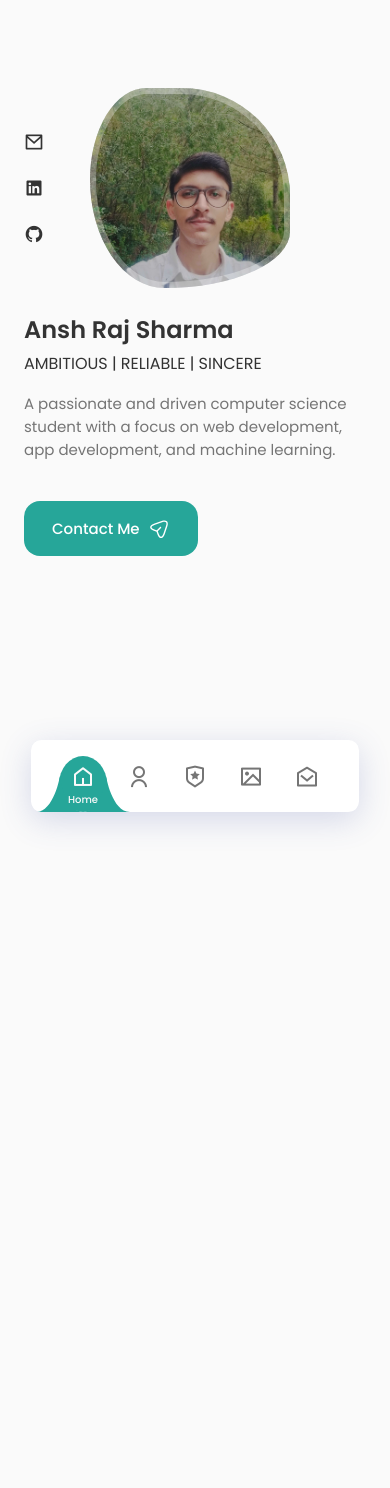
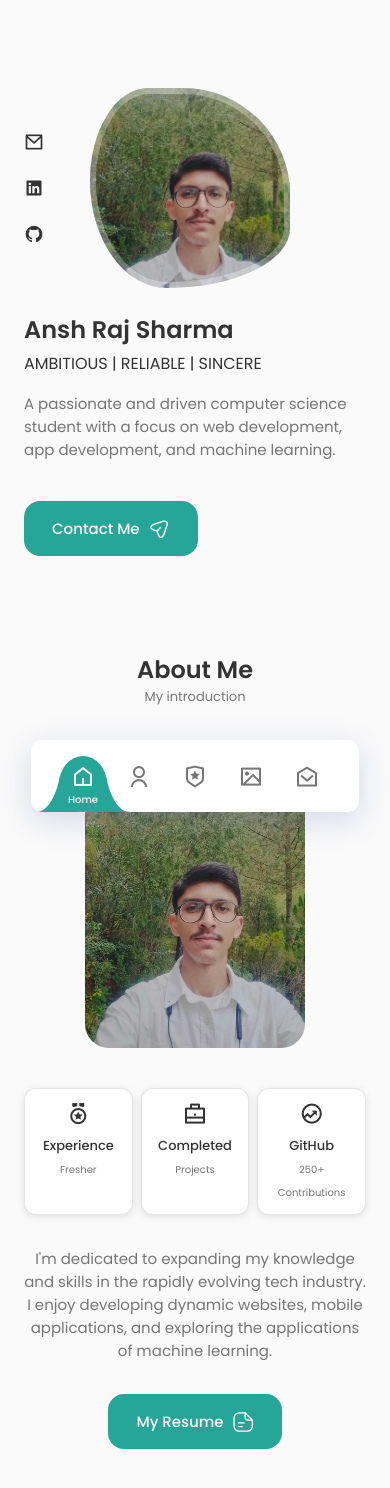
Before and after one commit to anshRS/portfolio, a React (Create React App) app in the folder web/: page / in a window 390 px wide. Shown: the top 1488 px of the page. Before the commit the page ends 844 px from the top, so only its background shows below. Built offline with nearby package versions, Linux system fonts and the light colour scheme.

Commit message:
Created responsive About section

```diff
--- a/web/src/App.css
+++ b/web/src/App.css
@@ -191,8 +191,16 @@
 
 /* For medium devices */
 @media screen and (max-width: 768px) {
+    body {
+        margin: 0 0 var(--header-height) 0;
+    }
+
     .section {
         padding: 2rem 0 4rem;
+    }
+
+    .section__subtitle {
+        margin-bottom: var(--mb-3);
     }
 }
 
--- a/web/src/App.js
+++ b/web/src/App.js
@@ -2,6 +2,7 @@
 import './App.css';
 import Header from './components/header/Header';
 import Home from './components/home/Home';
+import About from './components/about/About';
 
 function App() {
   return (
@@ -11,6 +12,7 @@
 
       <main className='main'>
         <Home />
+        <About />
       </main>
 
     </>
--- /dev/null
+++ b/web/src/components/about/About.jsx
@@ -0,0 +1,58 @@
+import React from 'react'
+import './about.css'
+import AboutImg from '../../assets/profile.jpg'
+import Resume from '../../assets/anshRS-Resume.pdf'
+import Info from './Info'
+
+const About = () => {
+    return (
+        <section className="about section" id="about">
+            <h2 className="section__title">About Me</h2>
+            <span className="section__subtitle">My introduction</span>
+
+            <div className="about__container container grid">
+                <img src={AboutImg} alt="" className="about__img" />
+
+                <div className="about__data">
+                    <Info />
+
+                    <p className="about__description">
+                        I'm dedicated to expanding my knowledge and skills in the rapidly evolving tech industry. I enjoy developing dynamic websites, mobile applications, and exploring the applications of machine learning.
+                    </p>
+
+                    <a download="" href={Resume} className="button button__flex">
+                        My Resume
+                        <svg
+                            class="button__icon"
+                            xmlns="http://www.w3.org/2000/svg"
+                            width="24"
+                            height="24"
+                            viewBox="0 0 24 24"
+                            fill="none"
+                        >
+                            <path
+                                d="M15.25 22.7502H9.25C3.82 22.7502 1.5 20.4302 1.5 15.0002V9.00024C1.5 3.57024 3.82 1.25024 9.25 1.25024H14.25C14.66 1.25024 15 1.59024 15 2.00024C15 2.41024 14.66 2.75024 14.25 2.75024H9.25C4.64 2.75024 3 4.39024 3 9.00024V15.0002C3 19.6102 4.64 21.2502 9.25 21.2502H15.25C19.86 21.2502 21.5 19.6102 21.5 15.0002V10.0002C21.5 9.59024 21.84 9.25024 22.25 9.25024C22.66 9.25024 23 9.59024 23 10.0002V15.0002C23 20.4302 20.68 22.7502 15.25 22.7502Z"
+                                fill="var(--container-color)"
+                            ></path>
+                            <path
+                                d="M22.25 10.7502H18.25C14.83 10.7502 13.5 9.42023 13.5 6.00023V2.00023C13.5 1.70023 13.68 1.42023 13.96 1.31023C14.24 1.19023 14.56 1.26023 14.78 1.47023L22.78 9.47023C22.99 9.68023 23.06 10.0102 22.94 10.2902C22.82 10.5702 22.55 10.7502 22.25 10.7502ZM15 3.81023V6.00023C15 8.58023 15.67 9.25023 18.25 9.25023H20.44L15 3.81023Z"
+                                fill="var(--container-color)"
+                            ></path>
+                            <path
+                                d="M13.25 13.7502H7.25C6.84 13.7502 6.5 13.4102 6.5 13.0002C6.5 12.5902 6.84 12.2502 7.25 12.2502H13.25C13.66 12.2502 14 12.5902 14 13.0002C14 13.4102 13.66 13.7502 13.25 13.7502Z"
+                                fill="var(--container-color)"
+                            ></path>
+                            <path
+                                d="M11.25 17.7502H7.25C6.84 17.7502 6.5 17.4102 6.5 17.0002C6.5 16.5902 6.84 16.2502 7.25 16.2502H11.25C11.66 16.2502 12 16.5902 12 17.0002C12 17.4102 11.66 17.7502 11.25 17.7502Z"
+                                fill="var(--container-color)"
+                            ></path>
+                        </svg>
+                    </a>
+                </div>
+            </div>
+
+        </section>
+    )
+}
+
+export default About
--- /dev/null
+++ b/web/src/components/about/Info.jsx
@@ -0,0 +1,27 @@
+import React from 'react'
+
+const Info = () => {
+    return (
+        <div className="about__info grid">
+            <div className="about__box">
+                <i class="ri-medal-line about__icon"></i>
+                <h3 className="about__title">Experience</h3>
+                <span className="about__subtitle">Fresher</span>
+            </div>
+
+            <div className="about__box">
+                <i class="ri-briefcase-line about__icon"></i>
+                <h3 className="about__title">Completed</h3>
+                <span className="about__subtitle">Projects</span>
+            </div>
+
+            <div className="about__box">
+                <i class="ri-funds-line about__icon"></i>
+                <h3 className="about__title">GitHub</h3>
+                <span className="about__subtitle">250+ Contributions</span>
+            </div>
+        </div>
+    )
+}
+
+export default Info
--- /dev/null
+++ b/web/src/components/about/about.css
@@ -0,0 +1,102 @@
+.about__container {
+    grid-template-columns: repeat(2, 1fr);
+    align-items: center;
+    column-gap: 4rem;
+}
+
+.about__img {
+    width: 350px;
+    border-radius: 1.5rem;
+    justify-self: center;
+}
+
+.about__info {
+    grid-template-columns: repeat(3, 140px);
+    gap: 0.5rem;
+    margin-bottom: var(--mb-2);
+}
+
+.about__box {
+    background-color: var(--container-color);
+    border: 1px solid rgba(0, 0, 0, 0.1);
+    border-radius: 0.75rem;
+    text-align: center;
+    padding: 1rem 1.25rem;
+    box-shadow: 0 2px 8px rgba(0, 0, 0, 0.1);
+    transition: transform 0.2s ease-in-out;
+}
+
+.about__box:hover {
+    transform: scale(1.1);
+    cursor: pointer;
+}
+
+.about__icon {
+    font-size: 1.5rem;
+    color: var(--title-color);
+}
+
+.about__title {
+    font-size: var(--small-font-size);
+    font-weight: var(--font-medium);
+    margin-top: var(--mb-0-5);
+}
+
+.about__subtitle {
+    font-size: var(--tiny-font-size);
+}
+
+.about__description {
+    padding: 0 4rem 0 0;
+    margin-bottom: var(--mb-2-5);
+}
+
+/* Breakpoints */
+
+/* For large devices */
+@media screen and (max-width: 992px) {
+    .about__container {
+        grid-template-columns: 1fr;
+        row-gap: 2.5rem;
+    }
+
+    .about__img {
+        width: 220px;
+    }
+
+    .about__box {
+        padding: 0.75rem 0.5rem;
+    }
+
+    .about__data {
+        text-align: center;
+    }
+
+    .about__info {
+        justify-content: center;
+    }
+
+    .about__description {
+        padding: 0 5rem;
+        margin-bottom: 2rem;
+    }
+}
+
+/* For medium devices */
+
+@media screen and (max-width: 576px) {
+    .about__info {
+        grid-template-columns: repeat(3, 1fr);
+    }
+
+    .about__description {
+        padding: 0;
+    }
+}
+
+/* For small devices */
+@media screen and (max-width: 350px) {
+    .about__info {
+        grid-template-columns: repeat(2, 1fr);
+    }
+}
```
